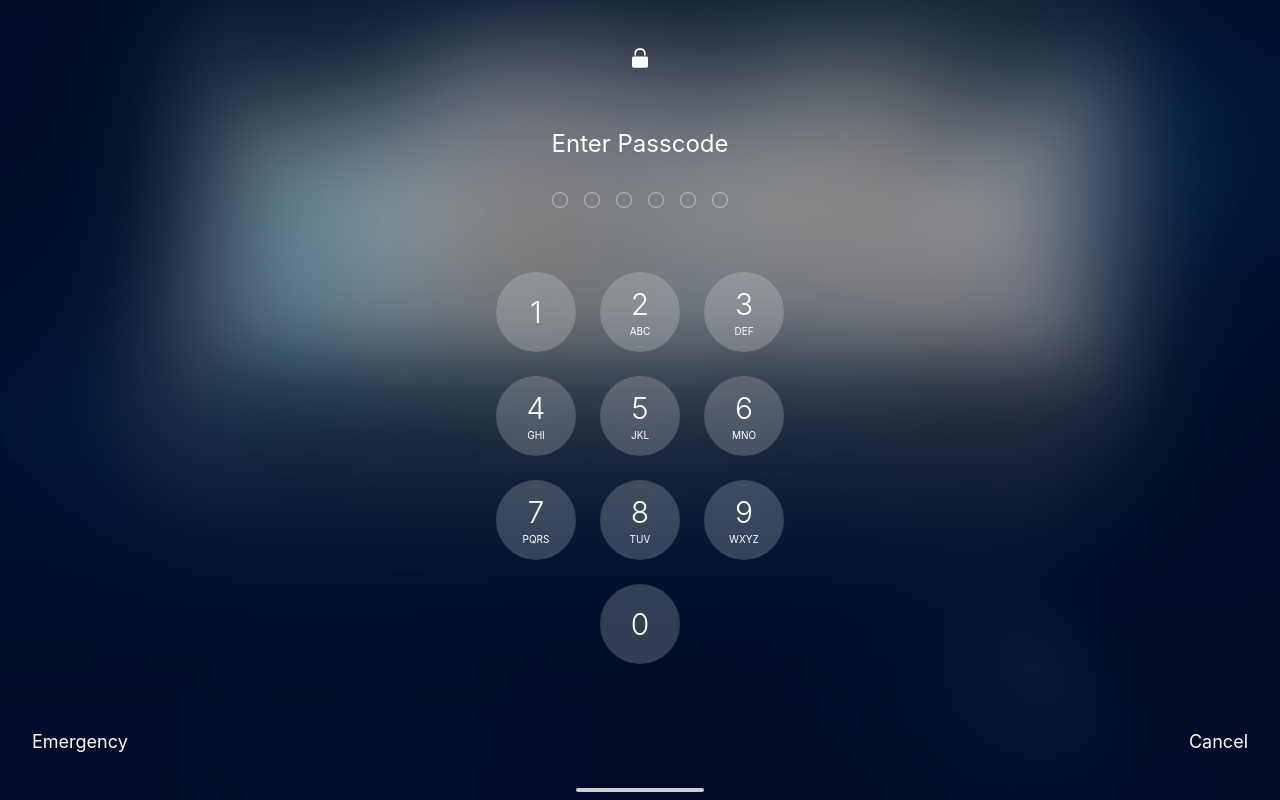
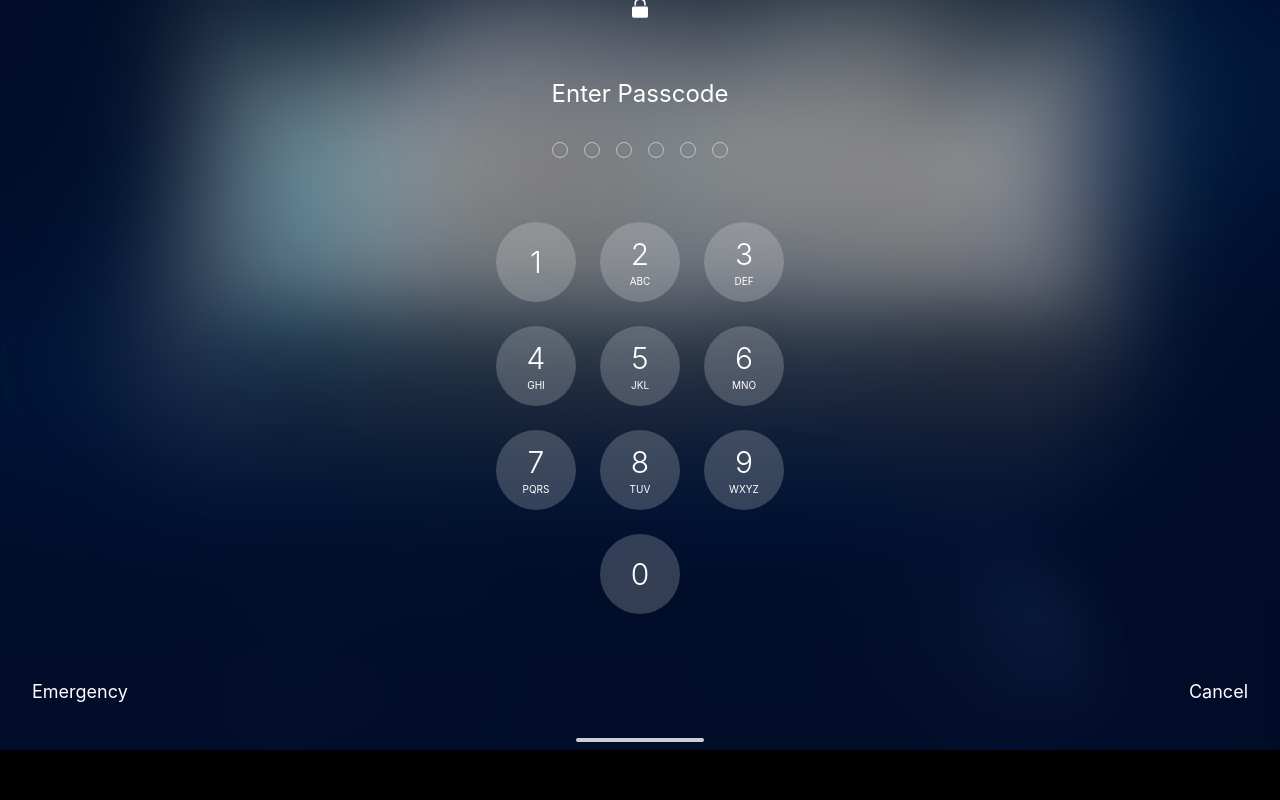
Before and after one commit to volvos12/Enigma, a SvelteKit app: page / in a window 1280 px wide. Built offline with nearby package versions, Linux system fonts and the light colour scheme.

Commit message:
trying to rezolve bugs partea a 5 a :((((

```diff
--- a/src/app.css
+++ b/src/app.css
@@ -1,6 +1,6 @@
 @import 'tailwindcss';
 html, body {
-    margin-top: calc(-1 * env(safe-area-inset-top));
+    margin-top: -50px;
     height: 100%;
     background: black;
     padding: env(safe-area-inset-top, 0) env(safe-area-inset-right, 0) env(safe-area-inset-bottom, 0) env(safe-area-inset-left, 0);
```
